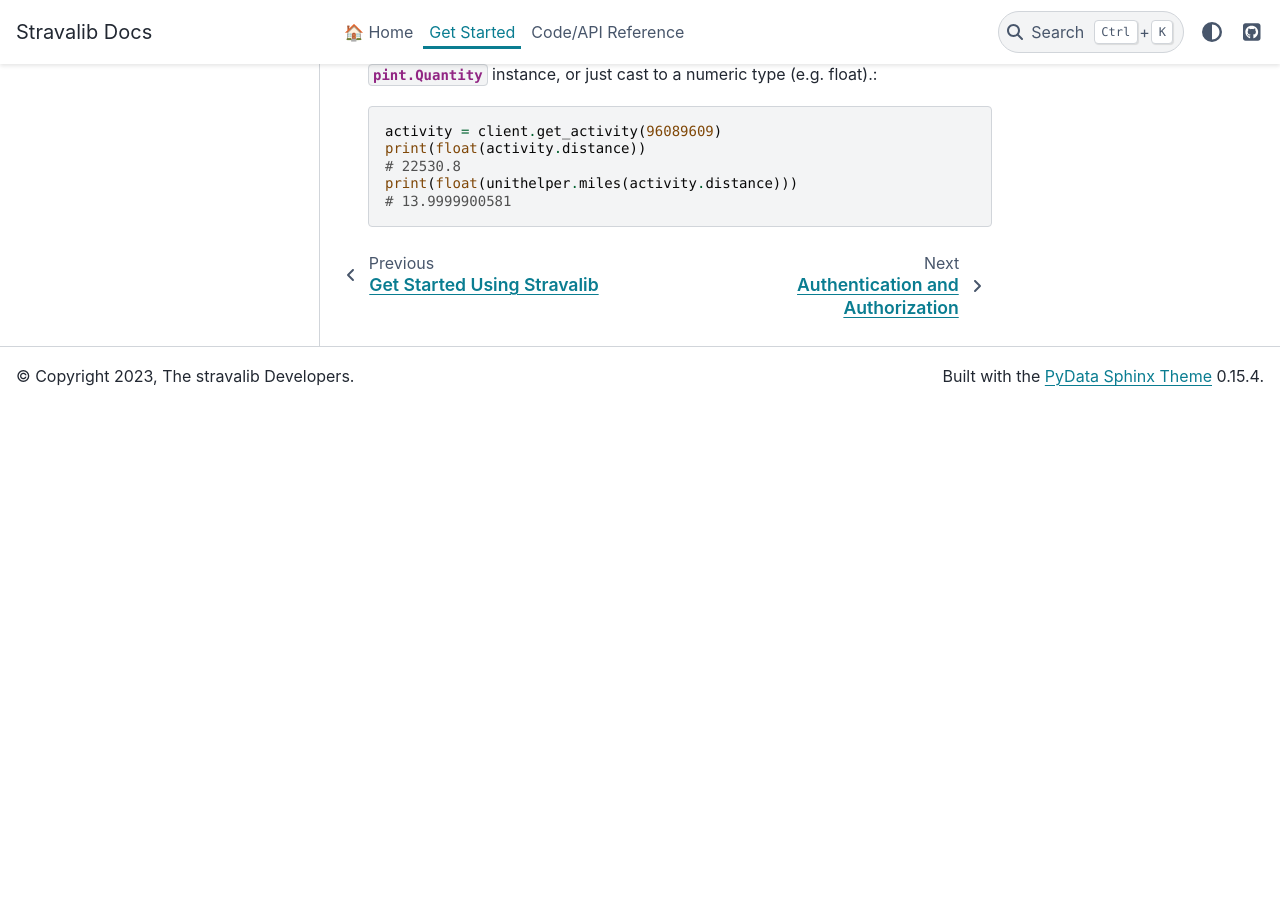
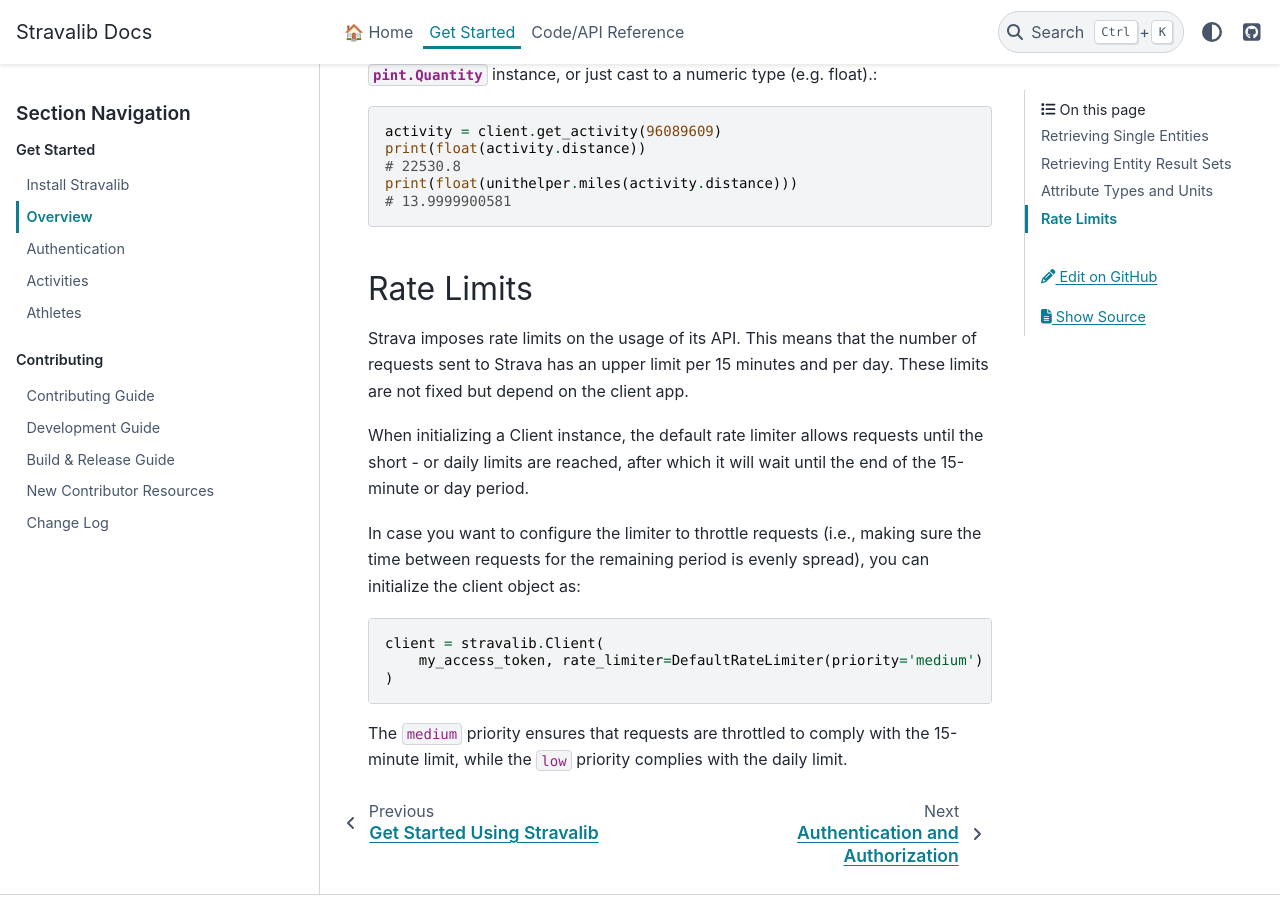
Before and after one commit to stravalib/stravalib, a Sphinx documentation site: the page built from docs/get-started/overview.rst, in a window 1280 px wide and 900 px high, scrolled down 2950 px. Built offline with Sphinx 7.4.7 and the PyData theme 0.15.4, drawn with Linux system fonts in a browser that asks for light colours; the version number could not be read and is left out; before the commit the page ends 3355 px from its top, so only the background shows below that; some of the changed text lies outside the part shown.

Commit message:
Adds minimal documentation about use of rate limiters

```diff
--- a/docs/get-started/overview.rst
+++ b/docs/get-started/overview.rst
@@ -124,3 +124,26 @@
    # 22530.8
    print(float(unithelper.miles(activity.distance)))
    # 13.9999900581
+
+
+Rate Limits
+===========
+
+Strava imposes rate limits on the usage of its API. This means that the number of
+requests sent to Strava has an upper limit per 15 minutes and per day. These limits
+are not fixed but depend on the client app.
+
+When initializing a Client instance, the default rate limiter allows requests until
+the short - or daily limits are reached, after which it will wait until the end of
+the 15-minute or day period.
+
+In case you want to configure the limiter to throttle requests (i.e., making sure
+the time between requests for the remaining period is evenly spread), you can
+initialize the client object as::
+
+    client = stravalib.Client(
+        my_access_token, rate_limiter=DefaultRateLimiter(priority='medium')
+    )
+
+The ``medium`` priority ensures that requests are throttled to comply with the
+15-minute limit, while the ``low`` priority complies with the daily limit.
```
